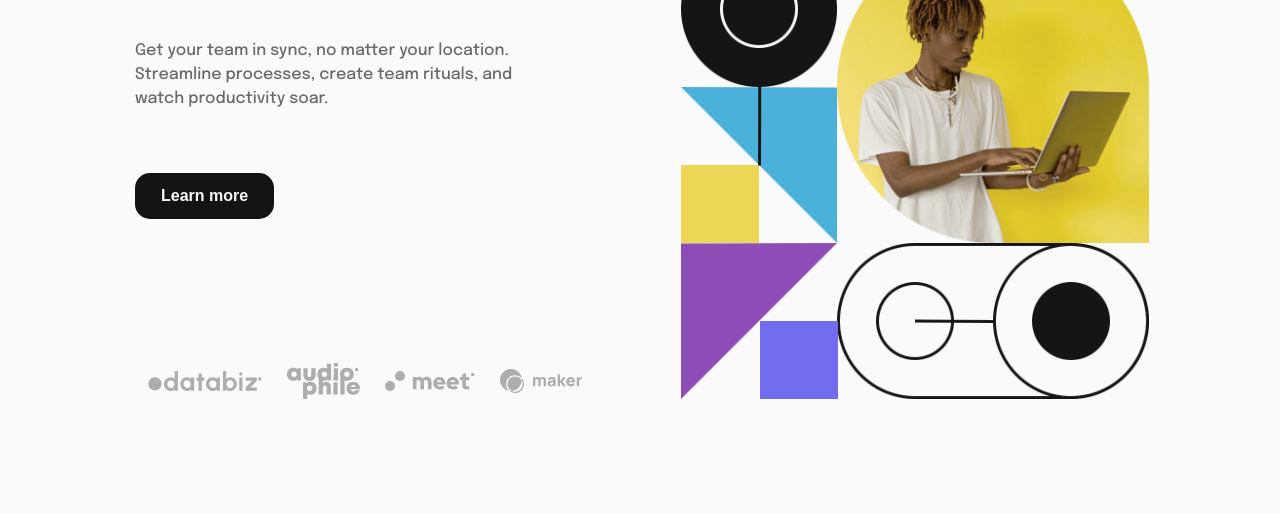
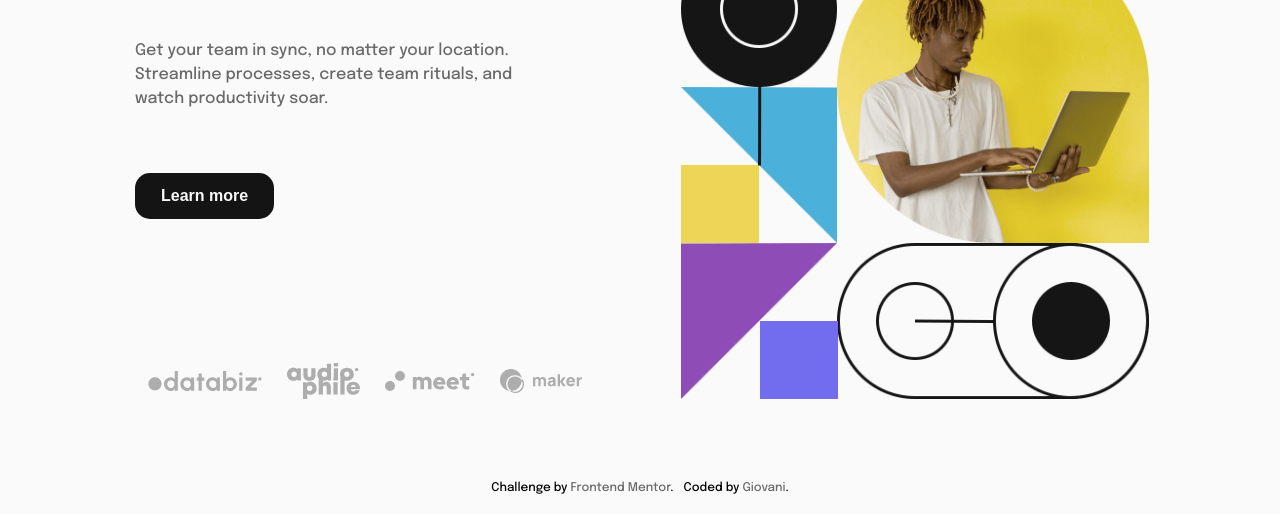
Before and after one commit to giovanigomez1/Intro_section, a website built with Parcel: page index.html in a window 1280 px wide. Shown: the part 338-852 px from the top of the page. Before the commit the page ends 800 px from the top, so only its background shows below. Built offline with nearby package versions, Linux system fonts and the light colour scheme.

Commit message:
Footer updated

```diff
--- a/index.html
+++ b/index.html
@@ -13,7 +13,6 @@
   <link rel="stylesheet" href="css/style.css">
   <script defer src="js/index.js"></script>
 
-
 </head>
 <body>
 
@@ -24,7 +23,6 @@
       </div>
       <div class="nav__menu">
         <ul class="nav__menu--options">
-
           <li class="nav__menu--options-ele link">
             <a class="drop__menu" href="#">
               Features
@@ -48,8 +46,6 @@
               </ul>
             </div>
           </li>
-
-
           <li class="nav__menu--options-acc paraghrap">
             <input type="checkbox" id="features__menu">
             <label class="features__menu" for="features__menu">
@@ -76,7 +72,6 @@
               </ul>
             </div>
           </li>
-
           <li class="nav__menu--options-ele link">
             <a class="drop__menu" href="#">
               Company
@@ -91,7 +86,6 @@
               </ul>
             </div>
           </li>
-
           <li class="nav__menu--options-acc paraghrap ">
             <input type="checkbox" id="company__menu">
             <label class="company__menu" for="company__menu">
@@ -109,12 +103,8 @@
               </ul>
             </div>
           </li>
-
-
-
           <li class="nav__menu--options-ele"><a href="#">Careers</a></li>
           <li class="nav__menu--options-ele"><a href="#">About</a></li>
-
         </ul>
         <div class="nav__menu--login">
           <button class="nav__menu--login-log btn">Login</button>
@@ -126,7 +116,6 @@
         <img class="nav__menuicon-close hidden" src="./images/icon-close-menu.svg" alt="">
       </div>
     </nav>
-
     <main class="hero">
       <section class="hero__main">
         <div class="hero__main--content">
@@ -146,23 +135,16 @@
             <img src="./images/client-meet.svg" alt="">
             <img src="./images/client-maker.svg" alt="">
           </div>
-
         </div>
-        <div class="hero__img">
-          <!-- <img src="./images/image-hero-mobile.png" alt=""> -->
-        </div>
+        <div class="hero__img"></div>
       </section>
     </main>
-
   </div>
-
-
   <div class="overlay hidden"></div>
 
-
-  <footer class="attribution hidden">
-    Challenge by <a href="https://www.frontendmentor.io?ref=challenge" target="_blank">Frontend Mentor</a>.
-    Coded by <a href="#">Your Name Here</a>.
+  <footer class="attribution">
+    <p>Challenge by <a href="https://www.frontendmentor.io?ref=challenge" target="_blank">Frontend Mentor</a>. </p>
+    <p>Coded by <a href="https://www.frontendmentor.io/profile/giovanigomez1" target="_blank">Giovani</a>.</p>
   </footer>
 </body>
 </html>
--- a/sass/main.scss
+++ b/sass/main.scss
@@ -42,7 +42,8 @@ body {
   padding: 0;
   overflow-x: hidden;
   height: 100vh;
-  // background-color: blueviolet;
+
+  // Navigation Bar //
   .nav {
     display: flex;
     align-items: center;
@@ -94,7 +95,6 @@ body {
         align-items: flex-start;
         width: 65%;
         gap: 6rem;
-
       }
       & a:link,
       & a:visited,
@@ -114,11 +114,9 @@ body {
           align-items: flex-start;
           padding-left: 4rem;
         }
-
         .features__sub, .company__sub {
           list-style: none;
           background-color: var(--almost-white);
-          // position: absolute;
           padding: 2rem 2.2rem;
           top: 3.4rem;
           border-radius: 1rem;
@@ -126,9 +124,6 @@ body {
           display: flex;
           flex-direction: column;
           gap: 1.2rem;
-          // visibility: hidden;
-          // opacity: 0;
-          // pointer-events: none;
         }
         .sub {
           list-style: none;
@@ -136,7 +131,6 @@ body {
           position: absolute;
           padding-top: 2rem;
           border-radius: 1rem;
-          // box-shadow: 0 0 3rem rgba(0, 0, 0, 0.242);
           display: flex;
           flex-direction: column;
           gap: 1.2rem;
@@ -151,7 +145,6 @@ body {
            position: relative;
            visibility: visible;
           }
-
         }
         .features, .company {
           left: -7rem;
@@ -163,7 +156,6 @@ body {
             padding-top: 0;
            }
         }
-
         .features__sub {
           &--ele {
             & img {
@@ -239,21 +231,17 @@ body {
             justify-content: flex-start;
           }
         }
-
         &-acc {
           & input {
             display: none;
             opacity: 0;
           }
-
           & input:checked ~ .features,
           & input:checked ~ .company {
-            // background-color: white;
             height: auto;
             overflow :auto;
             padding-top: 2rem;
           }
-
           & input:checked ~ .features__menu > .drop__menu,
           & input:checked ~ .company__menu > .drop__menu {
             .img:first-child {
@@ -263,12 +251,7 @@ body {
               display: none;
             }
           }
-
-
         }
-        // &-ele:hover > a > .arrow {
-        //   background-color: yellow;
-        // }
       }
       &--login {
         display: flex;
@@ -309,6 +292,8 @@ body {
 
     }
   }
+
+  // Hero Section //
   .hero {
     max-width: 105rem;
     margin: 0 auto;
@@ -317,15 +302,11 @@ body {
       grid-template-columns: 1fr 1fr;
       margin: 0 auto;
       column-gap: 5rem;
-      // min-height: 69vh;
       height: 78vh;
-
-
       @media only screen and (max-width: $bp-medium){
         grid-template-columns: 1fr;
         grid-template-rows: 75vw 1fr;
       }
-
       &--content {
         padding: 8rem 2rem 0;
         display: flex;
@@ -417,15 +398,9 @@ body {
 }
 
 
-
-
-
-
-
 .hidden {
   display: none !important;
 }
-
 
 .overlay {
   width: 100%;
@@ -435,3 +410,22 @@ body {
   top: 0;
   z-index: 10;
 }
+
+.attribution {
+  width: 100%;
+  display: flex;
+  justify-content: center;
+  align-items: center;
+  padding: 2rem 0;
+  gap: 1rem;
+  & p {
+    font-size: 1.2rem;
+    @media only screen and (max-width: $bp-medium){
+      font-size: 1.6rem;
+    }
+  }
+  & a {
+    text-decoration: none;
+    color: var(--medium-gray);
+  }
+}
```
Also changed, not shown: css/style.css, dist/index.html, 2 other files.
